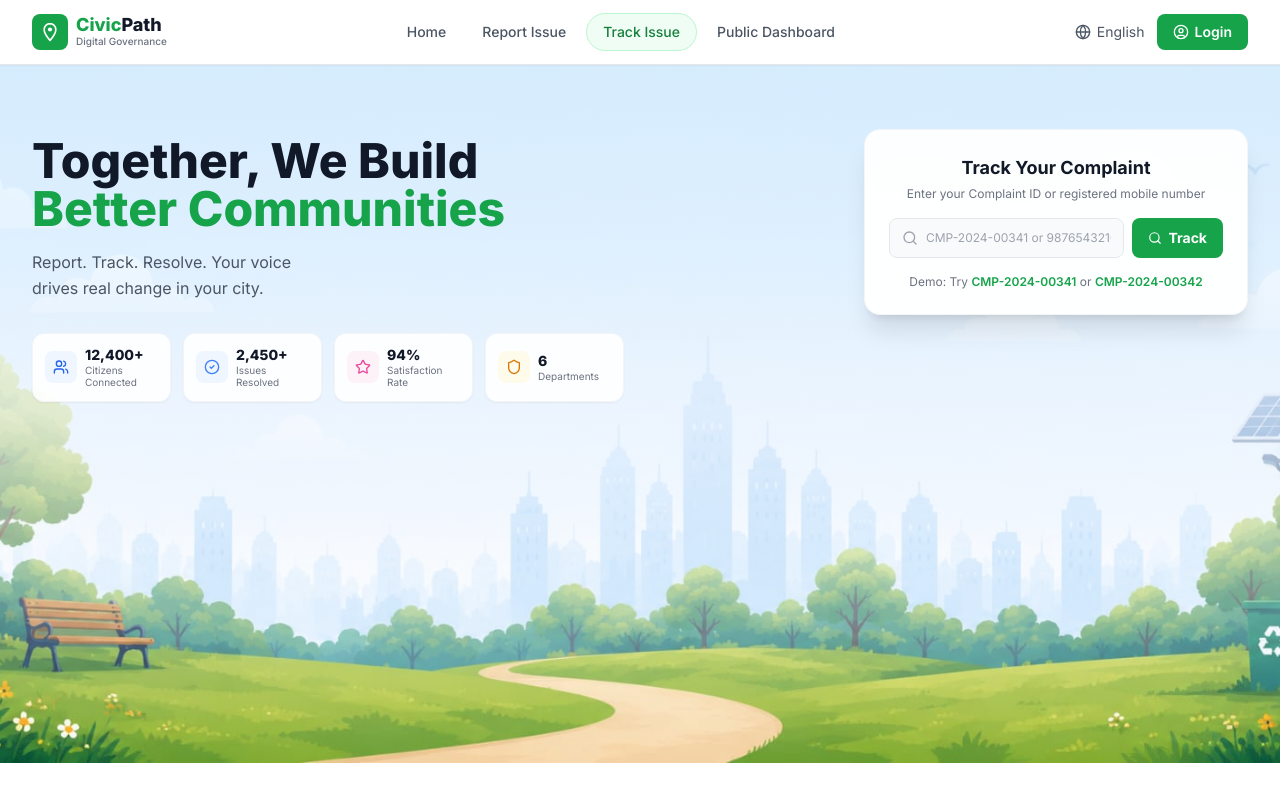
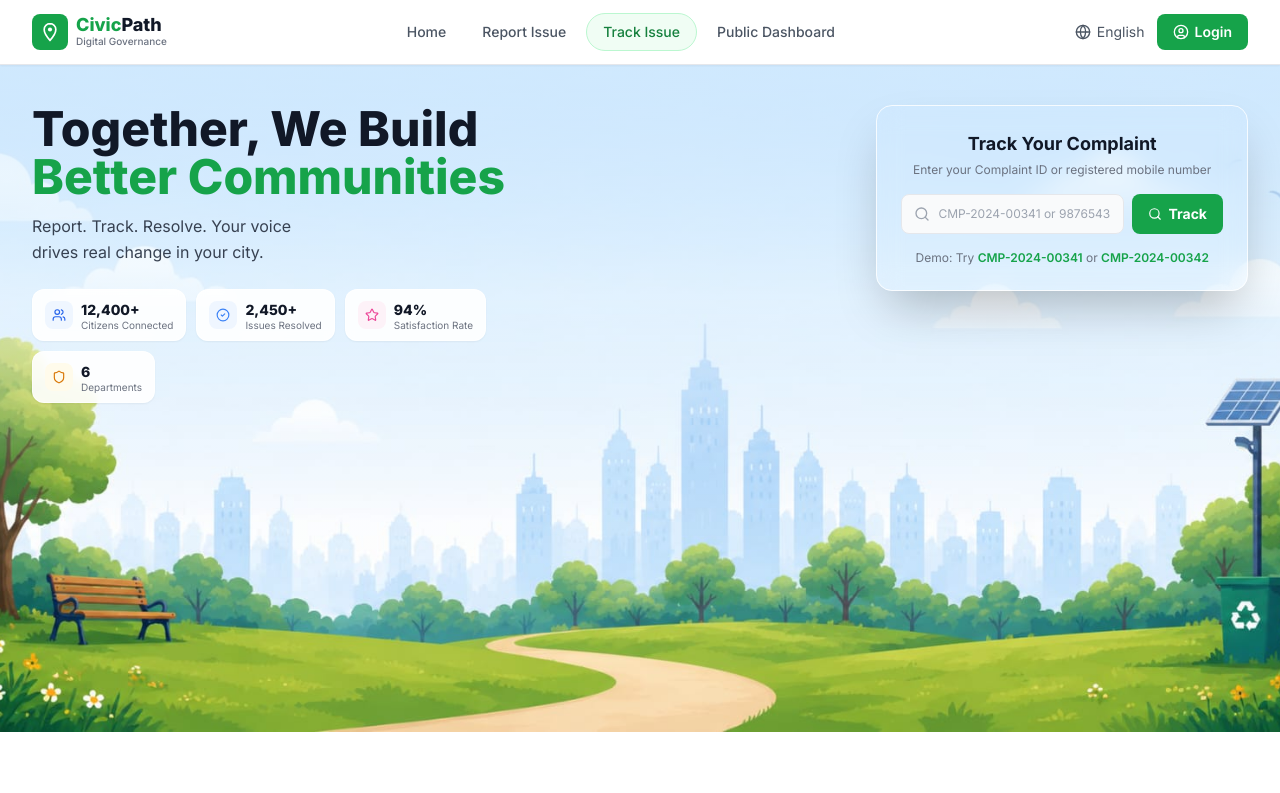
Before and after one commit to cascade-space/GOV_OS, a Next.js app in the folder public-landing-page/: page / in a window 1280 px wide. Shown: the top 793 px of the page. Built offline with nearby package versions, Linux system fonts and the light colour scheme.

Commit message:
feat: hero content floats directly over park background - minimal gradient overlay matching reference design

```diff
--- a/public-landing-page/src/app/page.tsx
+++ b/public-landing-page/src/app/page.tsx
@@ -100,7 +100,6 @@ function Navbar() {
 function HeroSection() {
     const [trackId, setTrackId] = useState("");
     const router = useRouter();
-
     const handleTrack = () => {
         if (trackId.trim()) {
             router.push(`/citizen/track?id=${encodeURIComponent(trackId.trim())}`);
@@ -108,61 +107,60 @@ function HeroSection() {
             router.push("/citizen/track");
         }
     };
-
     return (
-        <section className="relative overflow-hidden pt-12 pb-0" style={{minHeight: 480}}>
-            {/* Full-hero background park image */}
+        <section className="relative overflow-hidden" style={{ minHeight: 520 }}>
+            {/* Full background park image */}
             <img
                 src="/hero-park.jpeg"
                 alt=""
                 aria-hidden="true"
                 className="absolute inset-0 w-full h-full object-cover object-bottom pointer-events-none select-none"
             />
-            {/* Gradient overlay — solid at top for text, fades to transparent at bottom to reveal park */}
-            <div className="absolute inset-0 bg-gradient-to-b from-sky-100/90 via-blue-50/75 to-transparent pointer-events-none" />
-
-            <div className="relative z-10 max-w-7xl mx-auto px-4 sm:px-6 lg:px-8">
-                <div className="grid grid-cols-1 lg:grid-cols-2 gap-8 items-start">
-
-                    {/* Left: Hero Text + Stats */}
-                    <div className="pt-6 pb-8 space-y-8">
-                        <div className="space-y-4">
+            {/* Minimal top-only sky tint so headline text is readable — transparent below 60% */}
+            <div
+                className="absolute inset-0 pointer-events-none"
+                style={{ background: "linear-gradient(to bottom, rgba(219,239,254,0.88) 0%, rgba(240,249,255,0.60) 35%, rgba(240,249,255,0.10) 60%, transparent 80%)" }}
+            />
+            {/* Content directly over image */}
+            <div className="relative z-10 max-w-7xl mx-auto px-4 sm:px-6 lg:px-8 pt-10">
+                <div className="flex flex-col lg:flex-row lg:items-start lg:justify-between gap-8">
+                    {/* LEFT: Title + subtitle + stat chips */}
+                    <div className="flex-1 max-w-lg space-y-6">
+                        <div>
                             <h1 className="text-4xl sm:text-5xl font-extrabold text-gray-900 leading-tight">
                                 Together, We Build<br />
                                 <span className="text-green-600">Better Communities</span>
                             </h1>
-                            <p className="text-base text-gray-600 leading-relaxed max-w-md">
+                            <p className="text-base text-gray-700 leading-relaxed mt-3">
                                 Report. Track. Resolve. Your voice<br />drives real change in your city.
                             </p>
                         </div>
-
-                        {/* Quick Stats */}
-                        <div className="grid grid-cols-2 sm:grid-cols-4 gap-3">
+                        {/* Stat chips */}
+                        <div className="flex flex-wrap gap-2.5">
                             {[
-                                { icon: Users, value: "12,400+", label: "Citizens Connected", color: "text-blue-600", bg: "bg-blue-50" },
-                                { icon: CheckCircle2, value: "2,450+", label: "Issues Resolved", color: "text-blue-500", bg: "bg-blue-50" },
-                                { icon: Star, value: "94%", label: "Satisfaction Rate", color: "text-pink-500", bg: "bg-pink-50" },
-                                { icon: Shield, value: "6", label: "Departments", color: "text-amber-600", bg: "bg-amber-50" },
-                            ].map((stat, i) => {
-                                const Icon = stat.icon;
+                                { icon: Users,        value: "12,400+", label: "Citizens Connected",  iconColor: "text-blue-600",  iconBg: "bg-blue-50"  },
+                                { icon: CheckCircle2, value: "2,450+",  label: "Issues Resolved",     iconColor: "text-blue-500",  iconBg: "bg-blue-50"  },
+                                { icon: Star,         value: "94%",     label: "Satisfaction Rate",   iconColor: "text-pink-500",  iconBg: "bg-pink-50"  },
+                                { icon: Shield,       value: "6",       label: "Departments",         iconColor: "text-amber-600", iconBg: "bg-amber-50" },
+                            ].map((s, i) => {
+                                const Icon = s.icon;
                                 return (
-                                    <div key={i} className="flex items-center gap-2 bg-white/90 backdrop-blur-sm rounded-xl px-3 py-3 shadow-sm border border-gray-100">
-                                        <div className={`w-8 h-8 rounded-lg ${stat.bg} flex items-center justify-center shrink-0`}>
-                                            <Icon className={`w-4 h-4 ${stat.color}`} />
+                                    <div key={i} className="flex items-center gap-2 bg-white/90 backdrop-blur-sm rounded-xl px-3 py-2.5 shadow-sm border border-white/60">
+                                        <div className={`w-7 h-7 rounded-lg ${s.iconBg} flex items-center justify-center shrink-0`}>
+                                            <Icon className={`w-3.5 h-3.5 ${s.iconColor}`} />
                                         </div>
                                         <div>
-                                            <div className="text-sm font-extrabold text-gray-900 leading-tight">{stat.value}</div>
-                                            <div className="text-[10px] text-gray-500 leading-tight">{stat.label}</div>
+                                            <div className="text-sm font-extrabold text-gray-900">{s.value}</div>
+                                            <div className="text-[10px] text-gray-500 leading-none">{s.label}</div>
                                         </div>
                                     </div>
                                 );
                             })}
                         </div>
                     </div>
-
-                    {/* Right: Track Complaint Widget */}
-                    <div className="flex justify-end items-start pt-4 pb-8">
-                        <div className="w-full max-w-sm bg-white/95 backdrop-blur-sm rounded-2xl shadow-xl border border-gray-100 p-6 space-y-4">
+                    {/* RIGHT: Track Complaint card */}
+                    <div className="w-full lg:w-auto lg:min-w-[340px] lg:max-w-sm">
+                        <div className="bg-white/96 backdrop-blur-md rounded-2xl shadow-2xl border border-white/80 p-6 space-y-4">
                             <div className="text-center space-y-1">
                                 <h3 className="text-lg font-bold text-gray-900">Track Your Complaint</h3>
                                 <p className="text-xs text-gray-500">Enter your Complaint ID or registered mobile number</p>
@@ -181,7 +179,7 @@ function HeroSection() {
                                 </div>
                                 <button
                                     onClick={handleTrack}
-                                    className="px-4 py-2.5 rounded-lg bg-green-600 hover:bg-green-700 text-white text-sm font-bold transition flex items-center gap-1.5"
+                                    className="px-4 py-2.5 rounded-lg bg-green-600 hover:bg-green-700 text-white text-sm font-bold transition flex items-center gap-1.5 shrink-0"
                                 >
                                     <Search className="w-3.5 h-3.5" />
                                     Track
@@ -189,26 +187,15 @@ function HeroSection() {
                             </div>
                             <div className="text-xs text-gray-500 text-center">
                                 Demo: Try{" "}
-                                <button
-                                    onClick={() => setTrackId("CMP-2024-00341")}
-                                    className="text-green-600 font-semibold hover:underline"
-                                >
-                                    CMP-2024-00341
-                                </button>
+                                <button onClick={() => setTrackId("CMP-2024-00341")} className="text-green-600 font-semibold hover:underline">CMP-2024-00341</button>
                                 {" "}or{" "}
-                                <button
-                                    onClick={() => setTrackId("CMP-2024-00342")}
-                                    className="text-green-600 font-semibold hover:underline"
-                                >
-                                    CMP-2024-00342
-                                </button>
+                                <button onClick={() => setTrackId("CMP-2024-00342")} className="text-green-600 font-semibold hover:underline">CMP-2024-00342</button>
                             </div>
                         </div>
                     </div>
                 </div>
-
-                {/* Spacer so the full background image is visible at the bottom */}
-                <div className="h-40 sm:h-52 lg:h-64" />
+                {/* Spacer — bottom of image (trees, family, cityscape) shows below content */}
+                <div className="h-48 sm:h-60 lg:h-64" />
             </div>
 
             {/* Stats Bar */}
```
